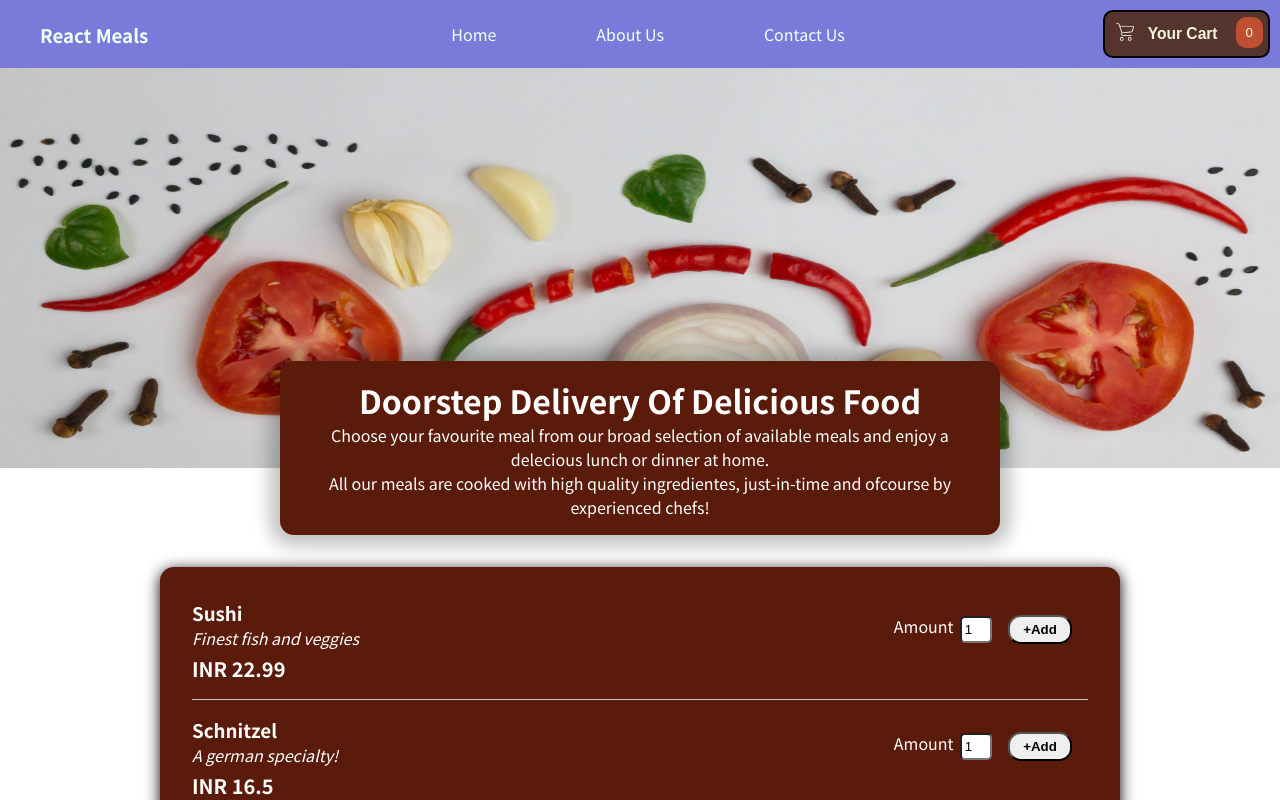
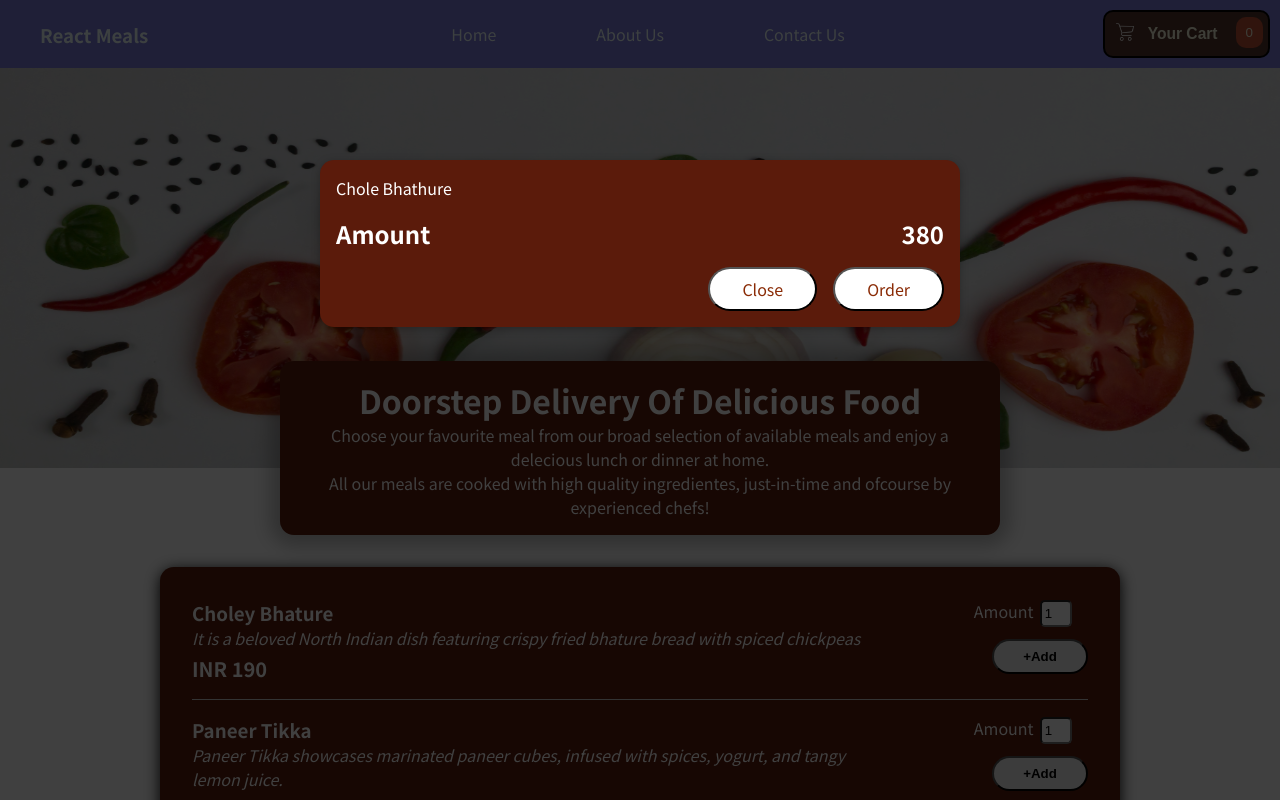
Before and after one commit to gemgupta/Restrauntweb, a React (Create React App) app: page / in a window 1280 px wide. Shown: the top 800 px of the page. Built offline with nearby package versions, Linux system fonts and the light colour scheme.

Commit message:
CartModal

```diff
--- a/public/index.html
+++ b/public/index.html
@@ -28,6 +28,7 @@
   </head>
   <body>
     <noscript>You need to enable JavaScript to run this app.</noscript>
+    <div id="Overlay"></div>
     <div id="root"></div>
     <!--
       This HTML file is a template.
--- a/src/App.js
+++ b/src/App.js
@@ -1,9 +1,11 @@
 import Header from "./Layout/Header";
 import MealsSummary from "./Meals/MealsSummary";
 import Meals from "./Meals/Meals";
+import Cart from "./Cart/Cart";
 function App() {
   return (
     <div>
+      <Cart/>
      <Header/>
      <MealsSummary/>
 <Meals/>
--- /dev/null
+++ b/src/Cart/Cart.css
@@ -0,0 +1,47 @@
+.cart-items {
+    list-style: none;
+    margin: 0;
+    padding: 0;
+    max-height: 20rem;
+    overflow: auto;
+    list-style: none;
+  }
+
+  .total {
+    display: flex;
+    justify-content: space-between;
+    align-items: center;
+    font-weight: bold;
+    font-size: 1.5rem;
+    margin: 1rem 0;
+  }
+
+  .actions {
+    text-align: right;
+  }
+
+  .actions button {
+    font: inherit;
+    cursor: pointer;
+    background-color: white;
+
+    padding: 0.5rem 2rem;
+    border-radius: 25px;
+    margin-left: 1rem;
+  }
+
+  .actions button:hover,
+  .actions button:active {
+    background-color: rgb(229, 214, 214);
+    border-color: #5a1a01;
+    color: black
+  }
+
+  .actions .button--alt {
+    color: #8a2b06;
+  }
+
+  .actions .button {
+    background-color: white;
+    color: #8a2b06;
+  }
--- /dev/null
+++ b/src/Cart/Cart.js
@@ -0,0 +1,31 @@
+import React from "react";
+
+import Modal from "../UI/Modal";
+import "./Cart.css";
+function Cart() {
+  const CartItems = (
+    <ul className="Cart-item">
+      {[{ id: 'c1', name: "Chole Bhathure", Amount: 2, price: 190 }].map(
+        (item) => {
+            return<li key={item.id}>{item.name}</li>;
+
+        }
+      )}
+    </ul>
+  );
+  return (
+    <Modal>
+      {CartItems}
+      <div className="total">
+        <span>Amount</span>
+        <span>380</span>
+      </div>
+      <div className="actions">
+        <button className="button--alt"> Close</button>
+        <button className="button"> Order</button>
+      </div>
+    </Modal>
+  );
+}
+
+export default Cart;
--- a/src/Meals/Meals.js
+++ b/src/Meals/Meals.js
@@ -4,40 +4,40 @@ import MealsForm from "./MealsForm";
 const Meals1 = [
   {
     id: "m1",
-    name: "Sushi",
-    description: "Finest fish and veggies",
-    price: 22.99,
+    name: "Choley Bhature",
+    description:
+      "It is a beloved North Indian dish featuring crispy fried bhature bread with spiced chickpeas",
+    price: 190,
   },
   {
     id: "m2",
-    name: "Schnitzel",
-    description: "A german specialty!",
-    price: 16.5,
+    name: "Paneer Tikka",
+    description: "Paneer Tikka showcases marinated paneer cubes, infused with spices, yogurt, and tangy lemon juice.",
+    price: 300,
   },
   {
     id: "m3",
-    name: "Barbecue Burger",
-    description: "American, raw, meaty",
-    price: 12.99,
+    name: "Rasmalai",
+    description: "Something in sweets",
+    price: 60,
   },
   {
     id: "m4",
-    name: "Green Bowl",
-    description: "Healthy...and green...",
-    price: 18.99,
+    name: "South Indian Platter",
+    description: "It includes three iconic dishes: idli, uthappam, and dosa",
+    price: 375,
   },
 ];
-function Meals(props) {
+function Meals() {
   return (
     <section className="meals meallist">
       <ul>
         {Meals1.map((item) => (
           <div key={item.id} className="meals-1">
-             <MealsForm/>
+            <MealsForm />
             <h3>{item.name}</h3>
             <div className="discription">{item.description}</div>
             <div className="price">INR {item.price}</div>
-
           </div>
         ))}
       </ul>
--- a/src/Meals/MealsForm.css
+++ b/src/Meals/MealsForm.css
@@ -3,6 +3,8 @@ float: right;
 }
 .meal-form label {
 padding: 0.4rem;
+margin: 0rem 5rem;
+
 
 }
 .meal-form input {
@@ -11,15 +13,18 @@ max-width: 2rem;
 height: 1.7rem;
 justify-content: center;
 text-align: center;
+margin: 0rem -5rem;
+
 }
-.meal-form button {
-border-radius: 0.8rem;
-width: 4rem;
-padding: 0.3rem;
+.formbutton {
+    float: right;
+border-radius: 1.4rem;
+width: 6rem;
+padding: 0.5rem;
 font-weight: bold;
-margin: 1rem;
+margin: 2.5rem 0rem;
 }
-.meal-form button:hover {
+.formbutton:hover {
 background-color: rgb(85, 21, 5);
 color: white;
 }
--- a/src/Meals/MealsForm.js
+++ b/src/Meals/MealsForm.js
@@ -3,9 +3,12 @@ import "./MealsForm.css";
 function MealsForm() {
   return (
     <div className="meal-form">
-      <label htmlFor="quant"> Amount</label>
-      <input type="number" name="quant" id="quant" value={1}/>
-      <button type="submit">+Add</button>
+    <form >
+     <label htmlFor="quant">Amount</label>
+      <input type="number" name="quant" min={1} max={5} defaultValue={1} step={1}/>
+
+    <button className="formbutton" type="submit">+Add</button>
+    </form>
     </div>
   );
 }
--- /dev/null
+++ b/src/UI/Modal.css
@@ -0,0 +1,41 @@
+.backdrop {
+    position: fixed;
+    top: 0;
+    left: 0;
+    width: 100%;
+    height: 100vh;
+    z-index: 20;
+    background-color: rgba(0, 0, 0, 0.75);
+  }
+
+  .modal {
+    position: fixed;
+    top: 20vh;
+    left: 5%;
+    width: 90%;
+    background-color:rgb(91, 27, 11);
+    padding: 1rem;
+    border-radius: 14px;
+    box-shadow: 0 2px 8px rgba(0, 0, 0, 0.25);
+    z-index: 30;
+    color: white;
+    animation: slide-down 300ms ease-out forwards;
+  }
+
+  @media (min-width: 768px) {
+    .modal {
+      width: 40rem;
+      left: calc(50% - 20rem);
+    }
+  }
+
+  @keyframes slide-down {
+    from {
+      opacity: 0;
+      transform: translateY(-3rem);
+    }
+    to {
+      opacity: 1;
+      transform: translateY(0);
+    }
+  }
--- /dev/null
+++ b/src/UI/Modal.js
@@ -0,0 +1,27 @@
+import React from "react";
+import "./Modal.css";
+import ReactDOM from "react-dom";
+const Backdrop = (props) => {
+  return <div className="backdrop" />;
+};
+const ModalMain = (props) => {
+  return (
+    <div className="modal">
+      <div >{props.children}</div>
+    </div>
+  );
+};
+
+function Modal(props) {
+  return (
+    <>
+      {ReactDOM.createPortal(<Backdrop />, document.getElementById("Overlay"))}
+      {ReactDOM.createPortal(
+        <ModalMain>{props.children}</ModalMain>,
+        document.getElementById("Overlay")
+      )}
+    </>
+  );
+}
+
+export default Modal;
--- a/src/index.css
+++ b/src/index.css
@@ -4,6 +4,7 @@
   box-sizing: border-box;
   padding: 0%;
   margin: 0%;
+  list-style: none;
 }
 
 html {
```
Also changed, not shown: src/Cart/shopping-cart.png (added).
